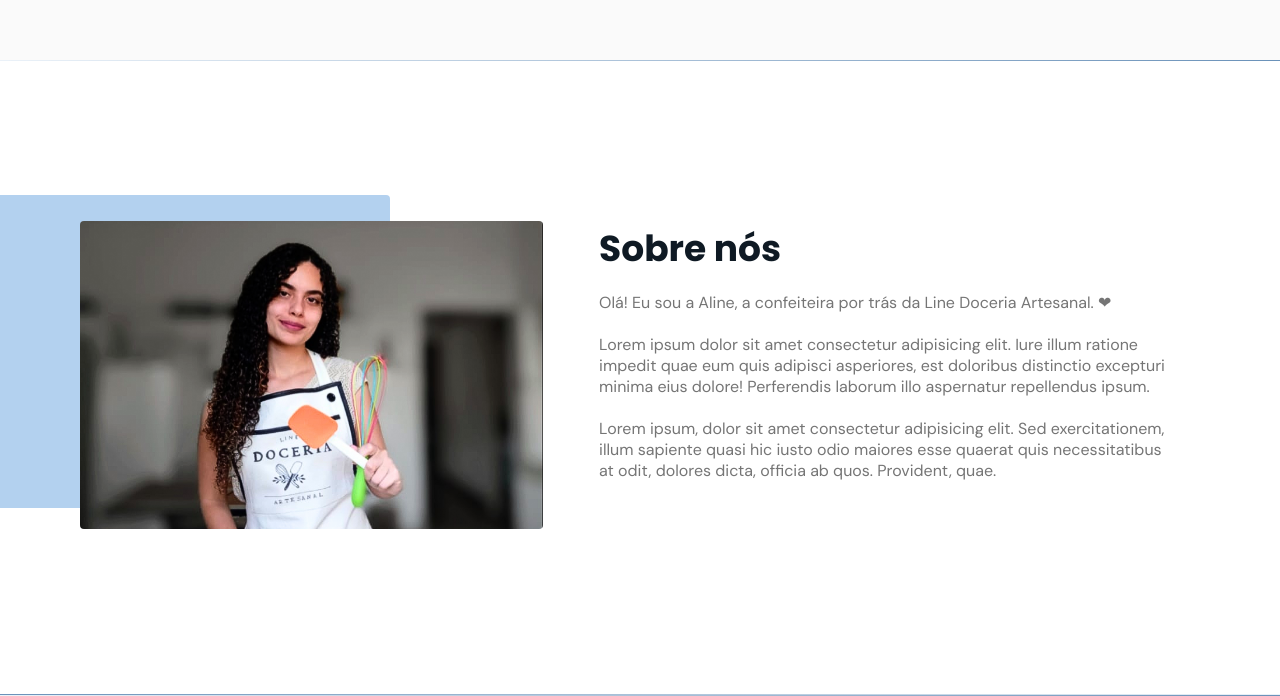
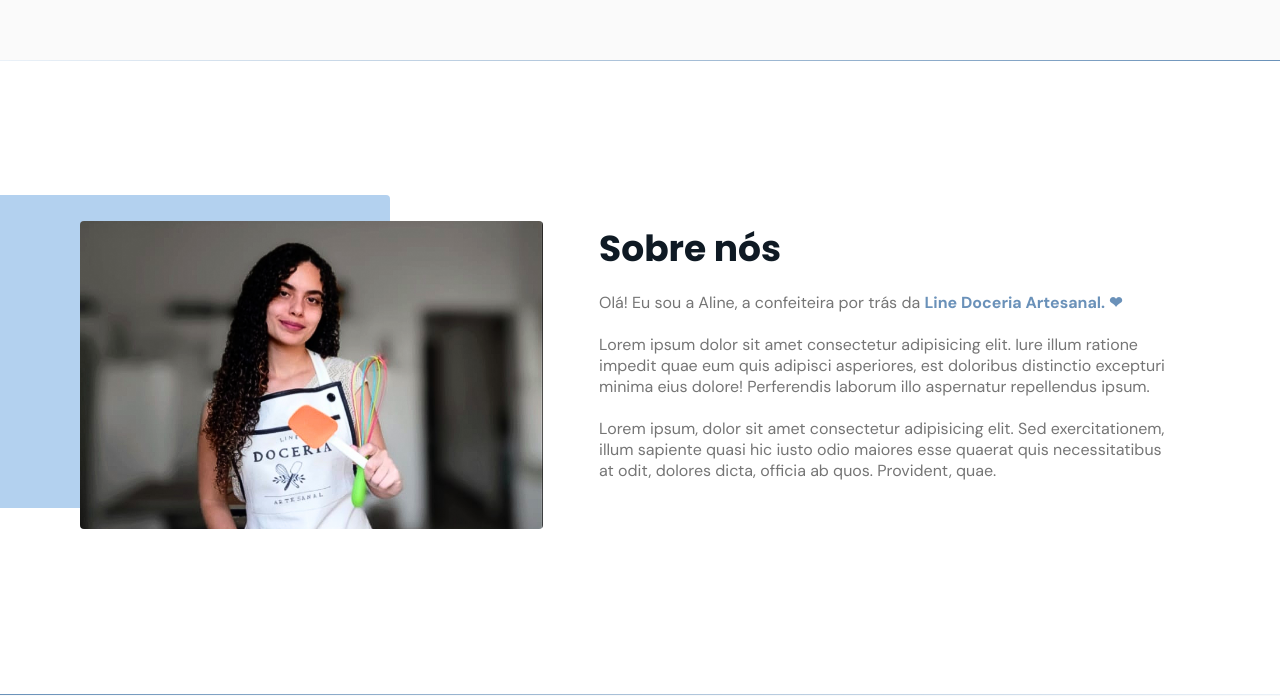
Before and after one commit to hudsonsamuelsantos/landing-page-doceria, a Next.js app: page / in a window 1280 px wide. Shown: the part 645-1341 px from the top of the page. Built offline with nearby package versions, Linux system fonts and the light colour scheme.

Commit message:
about update

```diff
--- a/src/pages/index.js
+++ b/src/pages/index.js
@@ -45,19 +45,25 @@ export default function Home() {
             <div className="image">
               <Image src={aline} />
             </div>
+
             <div className="text">
               <h2 className="title">Sobre nós</h2>
+
               <p>
-                Olá! Eu sou a Aline, a confeiteira por trás da Line Doceria Artesanal. ❤
+                Olá! Eu sou a Aline, a confeiteira por trás da <strong>Line Doceria Artesanal. ❤</strong>
               </p>
+
               <br />
+
               <p>
                 Lorem ipsum dolor sit amet consectetur adipisicing elit. Iure
                 illum ratione impedit quae eum quis adipisci asperiores, est
                 doloribus distinctio excepturi minima eius dolore! Perferendis
                 laborum illo aspernatur repellendus ipsum.
               </p>
+
               <br />
+
               <p>
                 Lorem ipsum, dolor sit amet consectetur adipisicing elit. Sed
                 exercitationem, illum sapiente quasi hic iusto odio maiores esse
@@ -69,8 +75,6 @@ export default function Home() {
         </section>
 
         <div className="divider-2"></div>
-
-        <div className="divider-1"></div>
       </main>
     </>
   )
--- a/src/styles/globals.css
+++ b/src/styles/globals.css
@@ -341,6 +341,10 @@ nav.show div.icon-close {
   margin-right: 1.5rem;
 }
 
+#about .text p strong {
+  color: var(--base-color);
+}
+
 /*====  SERVICES ============================ */
 .cards.grid {
   gap: 1.5rem;
```
